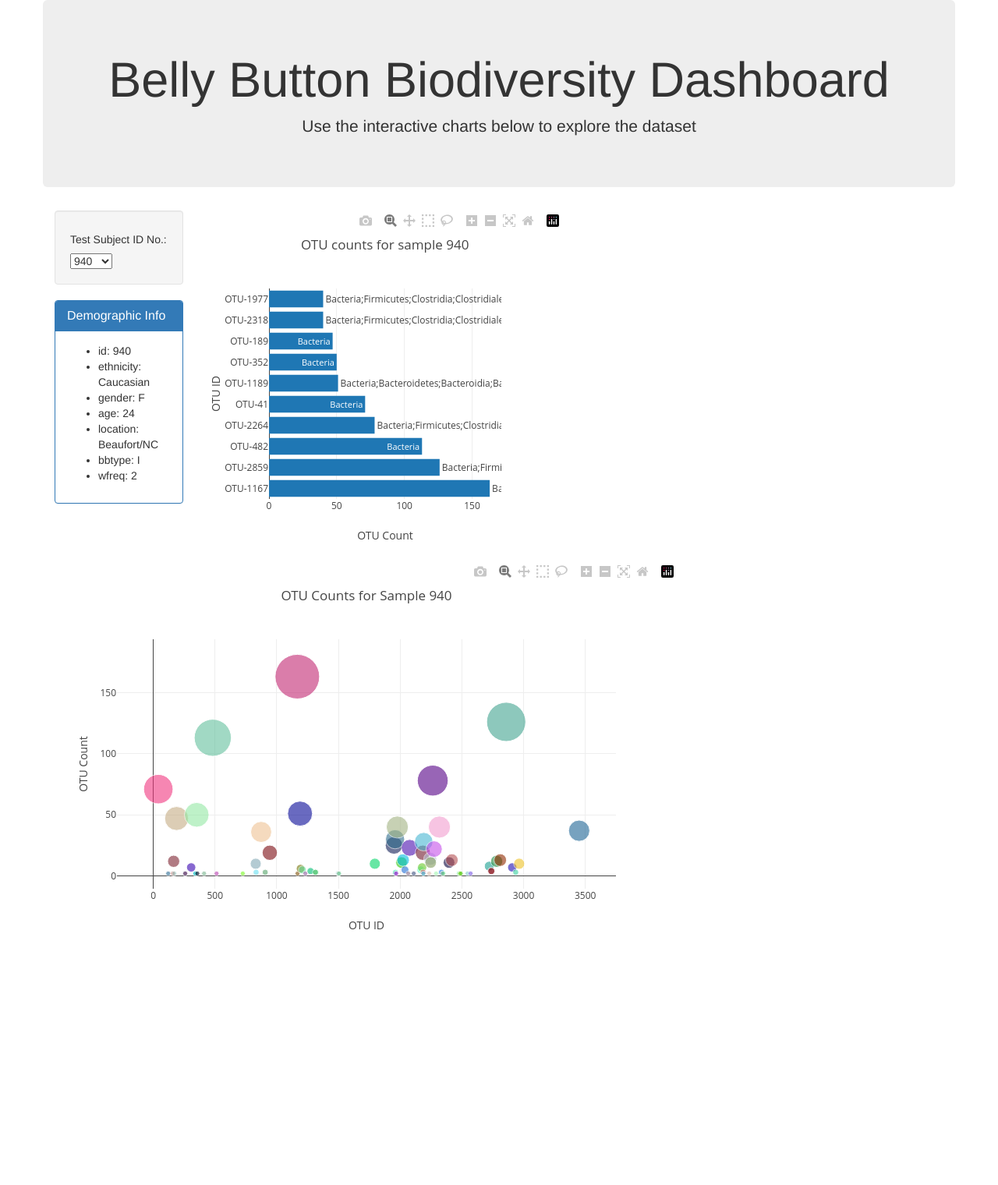
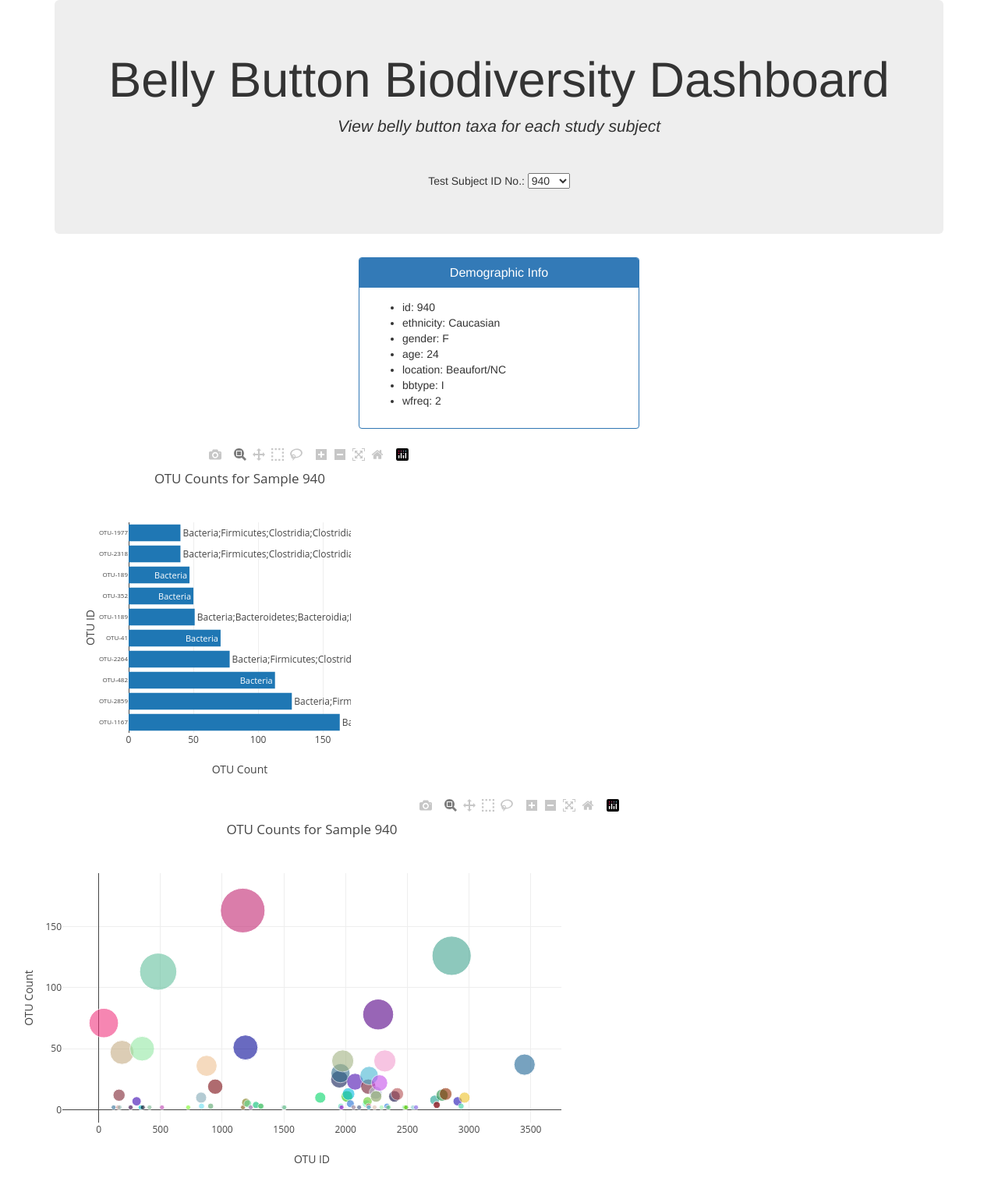
Before and after one commit to saguaroland1939/plotly-challenge, a Flask app: page / in a window 1280 px wide. Shown: the whole page at 78% size. Before the commit the page ends 1192 px from the top, so only its background shows below. Run offline with Flask 2, Linux system fonts and the light colour scheme; some libraries are stand-ins or nearby versions.

Commit message:
Adds code to index.html to move drop-down menu up to jumbotron and center Demographic Info box.

```diff
--- a/static/js/app.js
+++ b/static/js/app.js
@@ -77,9 +77,13 @@ var traces = [trace];
 
 var layout =
 {
-    title: `OTU counts for sample ${nameDefault}`,
+    title: `OTU Counts for Sample ${nameDefault}`,
     xaxis: {title: "OTU Count"},
-    yaxis: {title: "OTU ID"}
+    yaxis:
+    {
+        title: "OTU ID",
+        tickfont: { size: 8}
+    }
 };
 
 Plotly.newPlot("bar-chart", traces, layout);
@@ -253,7 +257,7 @@ function optionChanged(userChoice)
         colors.push(`rgb(${r}, ${g}, ${b})`);
     };
 
-    // Specify trace object
+    // Create trace object
     var trace =
     {
         x: otus2,
@@ -271,10 +275,10 @@ function optionChanged(userChoice)
         text: hoverValues2
     };
 
-    // Add trace object to array
+    // Convert trace object to array for plotting
     var traces = [trace];
 
-    // Specify layout
+    // Specify plot layout
     var layout =
     {
         title: `OTU Counts for Sample ${name}`,
--- a/templates/index.html
+++ b/templates/index.html
@@ -14,34 +14,36 @@
 
   <div class="container">
     <div class="row">
-      <div class="col-md-12 jumbotron text-center">
-        <h1>Belly Button Biodiversity Dashboard</h1>
-        <p class = "lead">Use the interactive charts below to explore the dataset</p>
-      </div>
-    </div>
+      <div class="col-md-12">
+        <div class="jumbotron text-center">
+          <h1>Belly Button Biodiversity Dashboard</h1>
+          <i><p class = "lead">View belly button taxa for each study subject</p></i>
+          <br>
+          <h5>Test Subject ID No.:
+            <!-- Make the currently selected value available using "onchange=...this.value"
+            and call optionChanged function in app.js whenevener there is a change -->
+            <select id="selDataset" onchange="optionChanged(this.value)">
+            <!-- Options loaded dynamically by app.js -->
+            </select>
+          </h5>
+        </div> <!-- close jumbotron div -->
+      </div> <!-- close column div -->
+    </div> <!-- close row div -->
     <div class="row">
-      <div class="col-md-2">
-        <div class="well">
-          <h5>Test Subject ID No.:</h5>
-          <!-- Make the currently selected value available using "onchange=...this.value"
-            and call optionChanged function in app.js whenevener there is a change -->
-          <select id="selDataset" onchange="optionChanged(this.value)">
-
-          </select>
-        </div>
-
+      <div class="col-md-4 col-md-offset-4">
         <!-- Demographic Info (metadata) -->
         <div class="panel panel-primary">
           <div class="panel-heading">
-            <h3 class="panel-title">Demographic Info</h3>
+            <center><h3 class="panel-title">Demographic Info</h3></center>
           </div>
           <div id="sample-metadata" class="panel-body">
             <ul>
-              <!-- Metadata goes here -->
+              <!-- Metadata is dynamically appended here by app.js -->
             </ul>
           </div>
-        </div>
-      </div>
+        </div> <!-- Close panel div -->
+      </div> <!-- Close column div -->
+    </div> <!-- Close row div -->
 
       <!-- Bar chart -->
       <div class="col-md-5">
```
